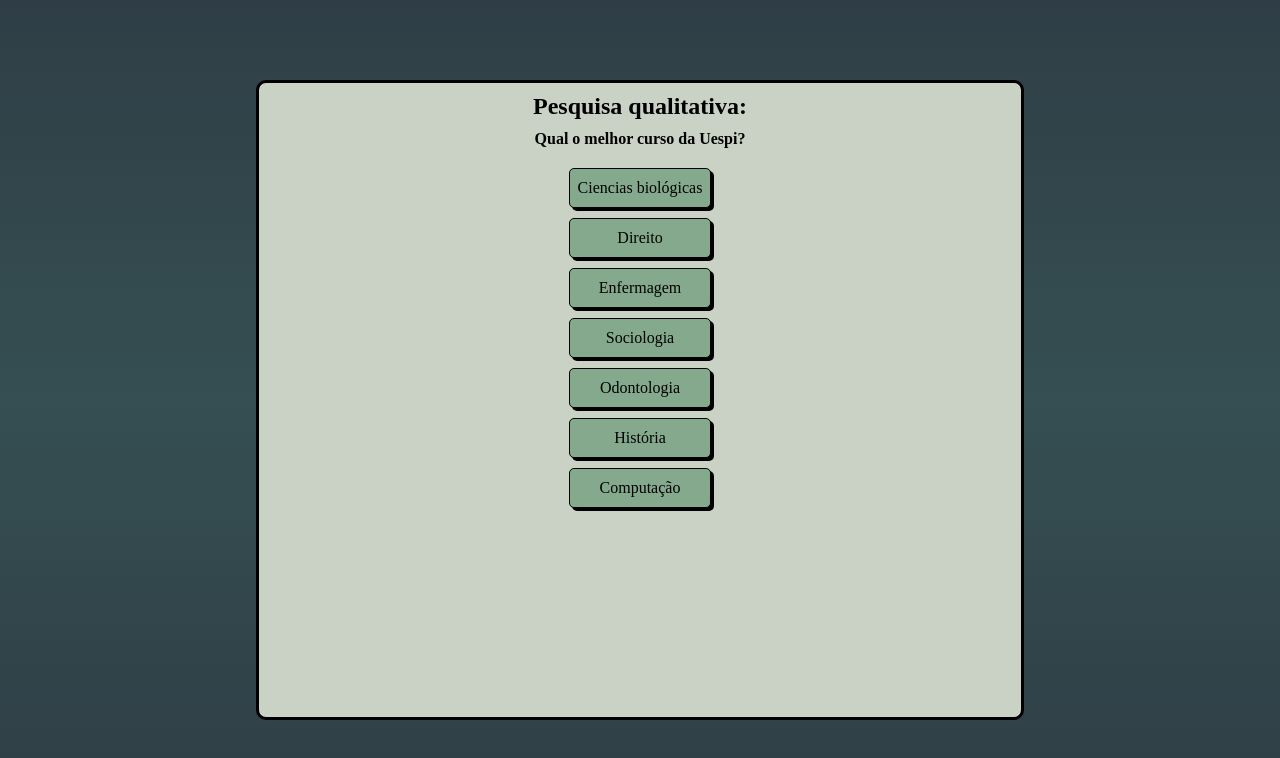
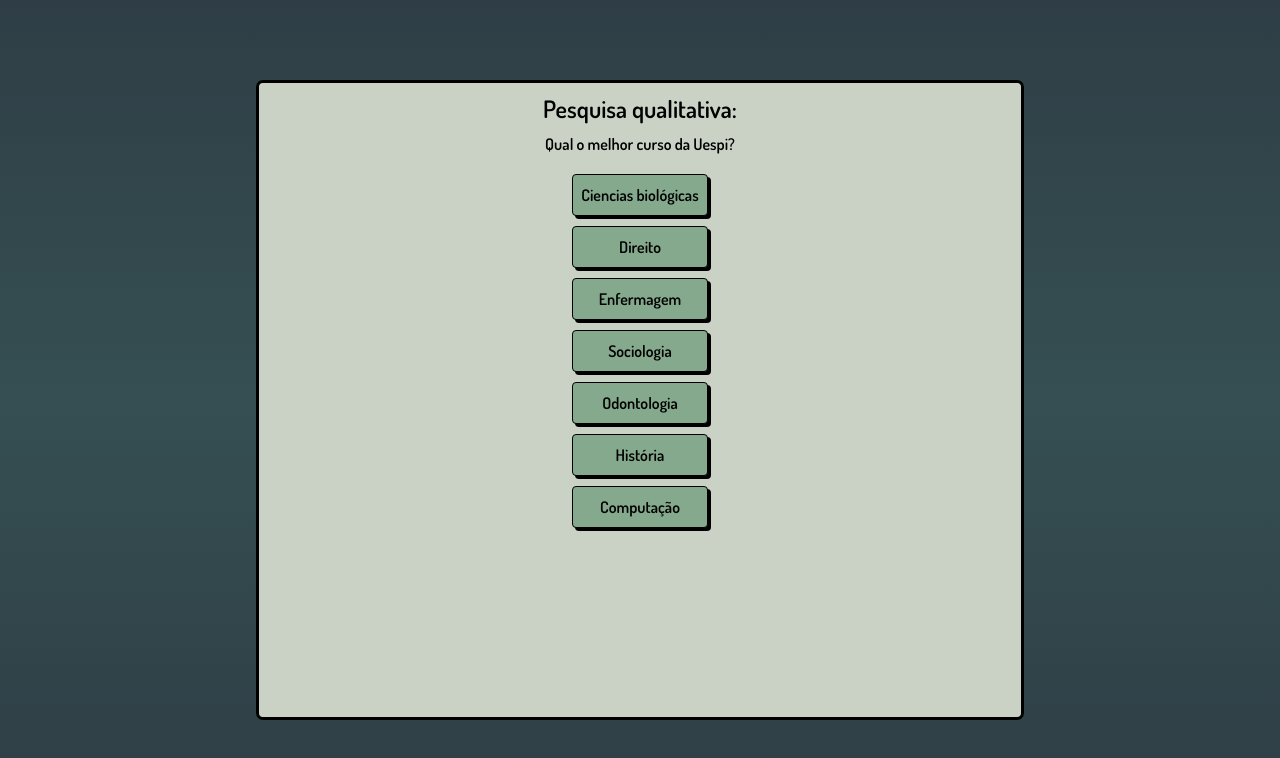
Before and after one commit to meninojohnny/estudo-FrontEnd, a plain HTML site: page PesquisaQuali/index.html in a window 1280 px wide. Drawn offline with Linux system fonts and the light colour scheme.

Commit message:
Update styles.css

```diff
--- a/PesquisaQuali/styles.css
+++ b/PesquisaQuali/styles.css
@@ -1,4 +1,6 @@
 @charset "UTF-8";
+@import url('https://fonts.googleapis.com/css2?family=Dosis:wght@600&display=swap');
+
 
 * {
   margin: 0px;
@@ -12,6 +14,7 @@ body {
   display: flex;
   justify-content: center;
   align-items: center;
+  font-family: 'Dosis', sans-serif;
 }
 
 main {
@@ -23,7 +26,7 @@ main {
   align-items: center;
   padding-top: 10px;
   position: relative;
-  border-radius: 10px;
+  border-radius: 7px;
   border: 3px solid black;
 
 }
@@ -45,7 +48,7 @@ div {
   padding: 10px 8px;
   border: 1px solid black;
   background-color: #84a98c;
-  border-radius: 5px;
+  border-radius: 4px;
   margin-top: 10px;
   cursor: pointer;
   box-shadow: 3px 3px 0px black;
```
